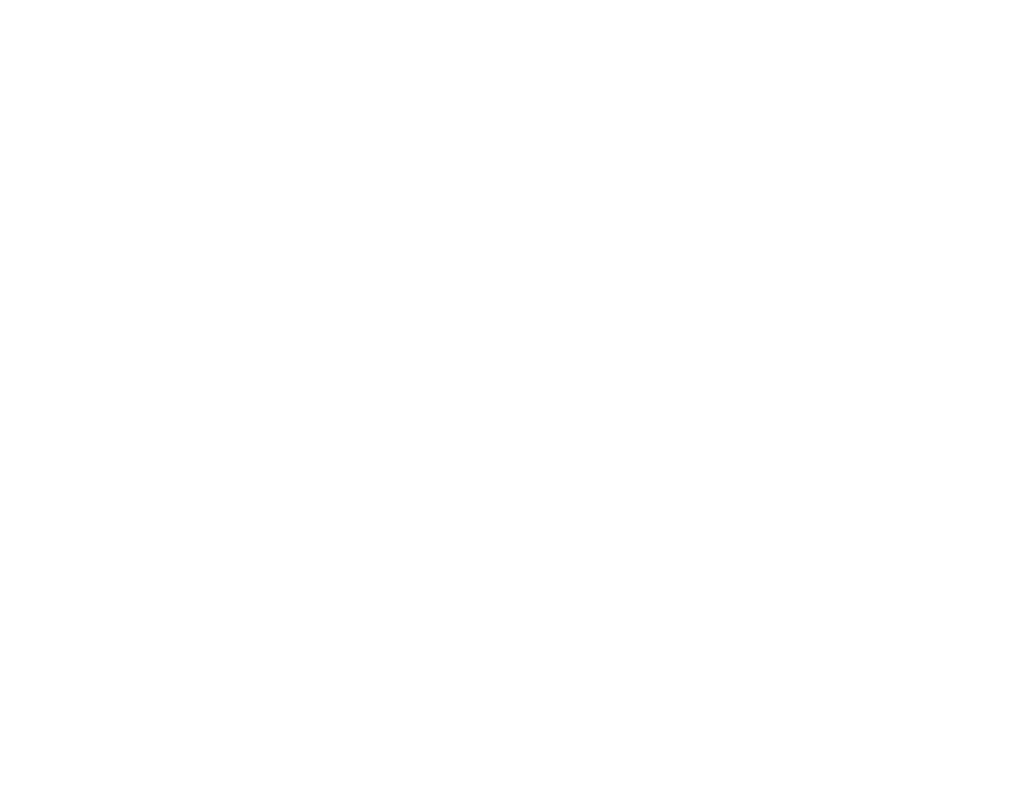
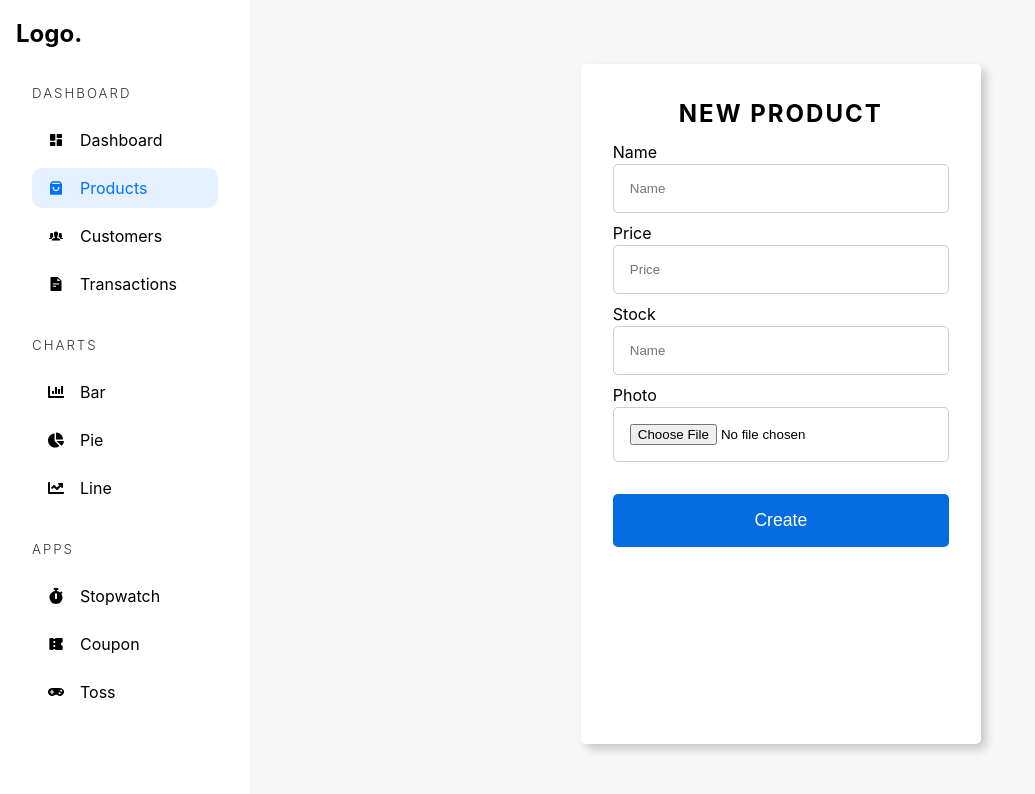
Before and after one commit to rahulkela12/Admin-Dashboard, a React (Vite) app: page /admin/product/new in a window 1280 px wide. Before the commit this address had no page. Shown: the top 794 px of the page, without its empty margins (0-1035 px from the left). Built offline with nearby package versions, Linux system fonts and the light colour scheme.

Commit message:
Add Product-ui

```diff
--- a/src/App.tsx
+++ b/src/App.tsx
@@ -1,20 +1,36 @@
 import {BrowserRouter as Router, Route,Routes} from 'react-router-dom'
 import { Suspense, lazy } from 'react';
 import Loader from './components/Loader';
+
 
 const Dashboard = lazy(()=>import('./pages/Dashboard'));
 const Products = lazy(()=>import('./pages/Products'));
 const Customers = lazy(()=>import('./pages/Customers')) ;
 const Transaction = lazy(()=>import('./pages/Transaction'));
+const NewProduct = lazy(()=>import('./pages/management/NewProduct'));
+const ProductManagement = lazy(()=>import('./pages/management/ProductManagement'));
+const TransactionManagement = lazy(()=>import('./pages/management/TransactionManagement'));
 const App = () => {
   return (
     <Router>
       <Suspense fallback={<Loader/>}>
       <Routes>
         <Route path='/admin/Dashboard' element={<Dashboard/>}/>
-        <Route path='/admin/products' element={<Products/>}/>
-        <Route path='/admin/customers' element={<Customers/>}/>
+        <Route path='/admin/product' element={<Products/>}/>
+        <Route path='/admin/customer' element={<Customers/>}/>
         <Route path='/admin/transaction' element={<Transaction/>}/>
+
+        {/*Charts*/}
+        {/*Apps*/}
+        {/*Management
+         the new route must be up as if not the :id would be rendered not new value of id would be taken as new
+        */}
+
+        <Route path='/admin/product/new' element={<NewProduct/>}/>
+        <Route path='/admin/product/:id' element={<ProductManagement/>}/>
+        <Route path='/admin/transaction/:id' element={<TransactionManagement/>}/>
+
+
       </Routes>
       </Suspense>
     </Router>
--- a/src/components/AdminSidebar.tsx
+++ b/src/components/AdminSidebar.tsx
@@ -22,8 +22,8 @@
     <h5>Dashboard</h5>
     <ul>
         <Li url = "/admin/Dashboard" text = "Dashboard" location={location} Icon={RiDashboardFill} />
-        <Li url = "/admin/products" text = " Products" location={location} Icon={RiShoppingBag3Fill} />
-        <Li url = "/admin/customers" text = "Customers" location={location} Icon={IoIosPeople} />
+        <Li url = "/admin/product" text = " Products" location={location} Icon={RiShoppingBag3Fill} />
+        <Li url = "/admin/customer" text = "Customers" location={location} Icon={IoIosPeople} />
         <Li url = "/admin/transaction" text = "Transactions" location={location} Icon={AiFillFileText} />
     </ul>
     </div>
--- /dev/null
+++ b/src/pages/management/NewProduct.tsx
@@ -0,0 +1,71 @@
+import React, { ChangeEvent, ReactElement, useState } from 'react'
+import AdminSidebar from '../../components/AdminSidebar'
+
+const NewProduct = () => {
+
+    const [name ,setName] = useState<string>("");
+    const [price ,setPrice] = useState<number>();
+    const [stock ,setStock] = useState<number>();
+    const [photo ,setPhoto] = useState<string>("");
+
+    const changeImageHandler = (e: ChangeEvent<HTMLInputElement>) => {
+
+        const file: File | undefined = e.target.files?.[0];
+
+        const reader: FileReader = new FileReader();
+        if(file){
+        reader.readAsDataURL(file)
+        reader.onloadend = ()=>{
+           // console.log( typeof reader.result);
+            if(typeof reader.result === "string"){
+            //console.log(reader.result);
+            setPhoto(reader.result);
+            }
+          };
+        }
+      };
+
+
+  return (
+    <div className='adminContainer'>
+    <AdminSidebar/>
+    <main className='productManagement'>
+        <article>
+            <form action="">
+                <h2>New Product</h2>
+                <div>
+                    <label>Name</label>
+                    <input required type="text" placeholder='Name' value={name}
+                    onChange={(e)=>{setName(e.target.value)}
+                }/>
+                </div>
+                <div>
+                    <label>Price</label>
+                    <input required type="number" placeholder='Price' value={price}
+                    onChange={(e)=>{setPrice(Number(e.target.value))}
+                }/>
+                </div>
+                <div>
+                    <label>Stock</label>
+                    <input required type="number" placeholder='Name' value={stock}
+                    onChange={(e)=>{setStock(Number(e.target.value))}
+                }/>
+                </div>
+                <div>
+                    <label>Photo</label>
+                    <input required type="file"
+                    onChange={changeImageHandler}
+                 />
+                </div>
+                {
+                    photo && <img src={`${photo}`} alt="uploaded Image" />
+                }
+                <button type='submit'>Create</button>
+            </form>
+        </article>
+    </main>
+    </div>
+  )
+}
+
+export default NewProduct
--- /dev/null
+++ b/src/pages/management/ProductManagement.tsx
@@ -0,0 +1,12 @@
+import AdminSidebar from "../../components/AdminSidebar"
+
+const ProductManagement = () => {
+  return (
+    <div className='adminContainer'>
+    <AdminSidebar/>
+    <main className='productManagement'>Product</main>
+    </div>
+  )
+}
+
+export default ProductManagement
--- /dev/null
+++ b/src/pages/management/TransactionManagement.tsx
@@ -0,0 +1,12 @@
+import AdminSidebar from "../../components/AdminSidebar"
+
+const TransactionManagement = () => {
+  return (
+    <div className='adminContainer'>
+    <AdminSidebar/>
+    <main className='productManagement'>Transaction</main>
+    </div>
+  )
+}
+
+export default TransactionManagement
--- a/src/styles/_products.scss
+++ b/src/styles/_products.scss
@@ -20,3 +20,53 @@
     opacity: 0.7;
     }
 }
+
+.productManagement{
+    @include flex(row,center,unset);
+    padding: 4rem;
+    //@include posCeneter;
+    >article{
+        height: 85vh;
+        padding: 2rem;
+        width: 100%;
+        max-width: 400px;
+        background-color: white;
+        border-radius: 5px;
+        box-shadow: 5px 5px 10px rgba(0 ,0 ,0, 0.2);
+        >form{
+            @include flex(column,unset,center,2rem);
+            >h2{
+                text-transform: uppercase;
+                letter-spacing: 2px;
+            }
+            >img{
+                @include square(5rem);
+                border-radius: 5px;
+                object-fit: cover;
+            }
+            >div{
+                width: 100%;
+                position: relative;
+                >label{
+                    position: absolute;
+                    left: 0;
+                    top:-1.5rem;
+                }
+                >input{
+                    @include inputStyle(100%,1rem,unset,1px solid rgba(13,13,13,0.2));
+                    border-radius: 5px;
+                }
+            }
+            > button {
+                padding: 1rem;
+                border: none;
+                background-color: rgb(5, 107, 224);
+                color: white;
+                width: 100%;
+                border-radius: 5px;
+                font-size: 1.1rem;
+                cursor: pointer;
+              }
+        }
+    }
+}
```
